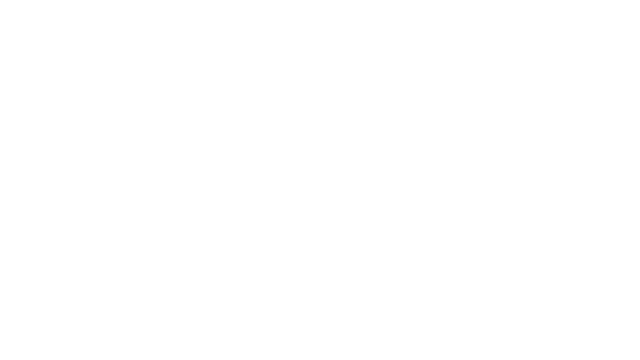
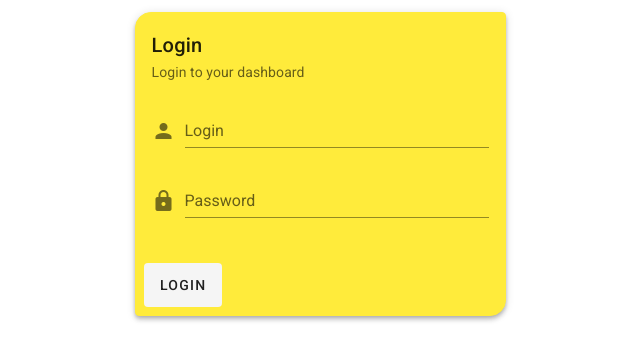
Before and after one commit to Lev-Laptev/nuxt-blog-dev, a Nuxt app: page /auth/signin in a window 1280 px wide. Before the commit this address had no page. Shown: the top 360 px of the page, without its empty margins (320-960 px from the left). Built offline with nearby package versions, Linux system fonts and the light colour scheme.

Commit message:
feat:  add page signin

```diff
--- /dev/null
+++ b/pages/auth/signin.vue
@@ -0,0 +1,63 @@
+<template>
+  <v-row align="center" justify="center">
+    <v-col cols="12" sm="8" md="4" align="center">
+      <v-card width="500" class="elevation-4 text-left" shaped color="yellow">
+        <v-card-title>Login</v-card-title>
+        <v-card-subtitle>Login to your dashboard</v-card-subtitle>
+        <v-card-text>
+          <v-form>
+            <v-text-field
+              v-model="auth.email"
+              label="Login"
+              name="login"
+              prepend-icon="mdi-account"
+              type="text"
+            />
+
+            <v-text-field
+              v-model="auth.password"
+              label="Password"
+              name="password"
+              prepend-icon="mdi-lock"
+              type="password"
+            />
+          </v-form>
+        </v-card-text>
+        <v-card-actions class="text-center">
+          <v-btn
+            class="login-button"
+            depressed
+            large
+            @click="login"
+          >
+            Login
+          </v-btn>
+        </v-card-actions>
+      </v-card>
+    </v-col>
+  </v-row>
+</template>
+
+<script>
+export default {
+  name: 'SingInPage',
+  data () {
+    return {
+      auth: {
+        email: '',
+        password: ''
+      }
+    }
+  },
+  methods: {
+    login () {
+      this.$fire.auth.signInWithEmailAndPassword(this.auth.email, this.auth.password)
+        .then(() => {
+          this.$nuxt.$router.push('/')
+        }).catch(function (error) {
+          console.log(error)
+        })
+    }
+  }
+}
+</script>
```
